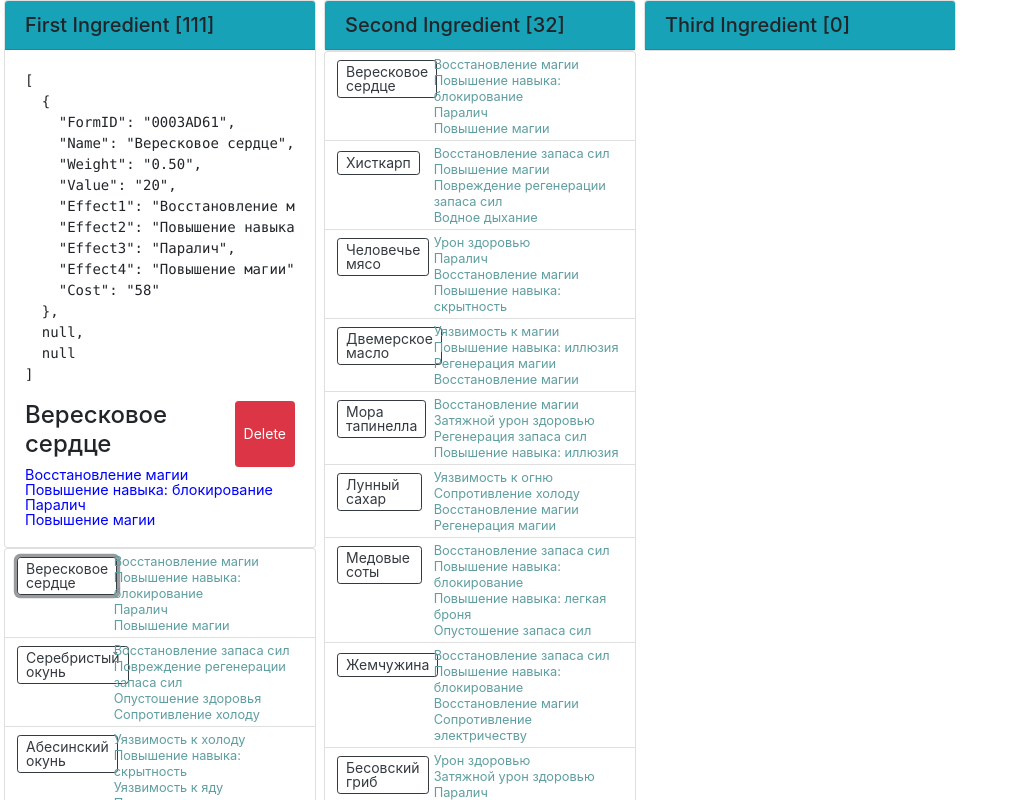
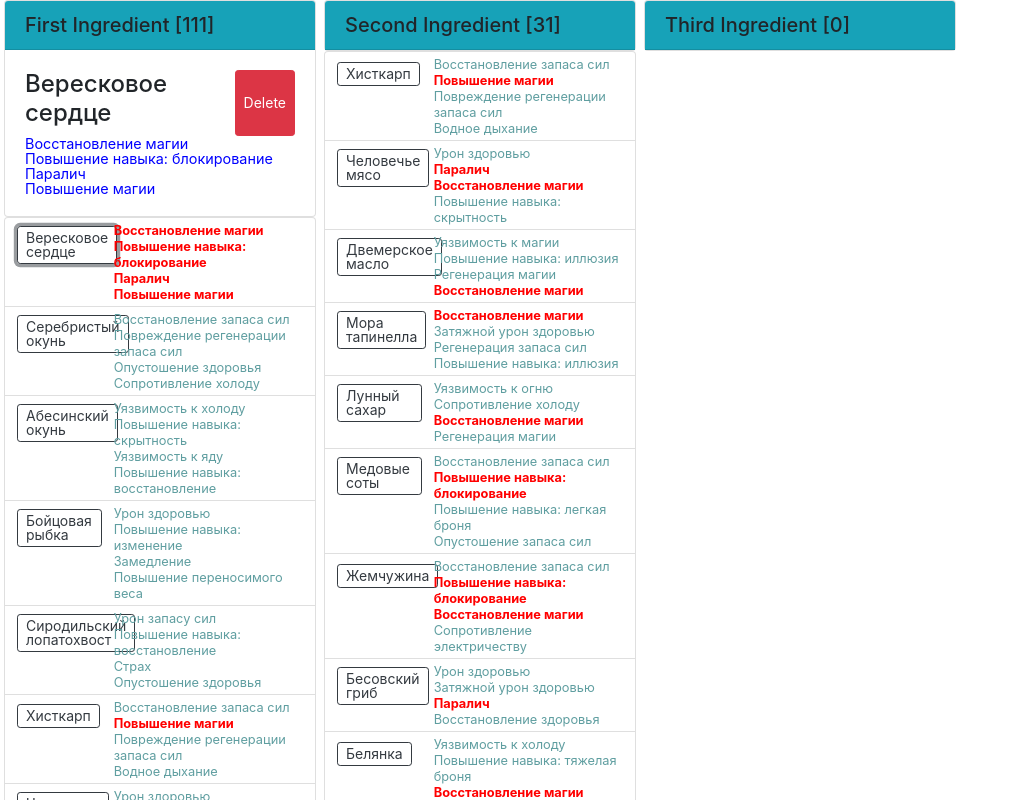
Before and after one commit to swasher/skyrim-alchemy, a Vue app: page / in a window 1280 px wide. Both pictures are taken after a click on the button "Вересковое сердце". Shown: the top 800 px of the page, without its empty margins (0-1015 px from the left). Built offline with nearby package versions, Linux system fonts and the light colour scheme.

Commit message:
further dev

```diff
--- a/src/App.vue
+++ b/src/App.vue
@@ -3,17 +3,19 @@
         <div class="container-fluid">
             <div class="row">
 
-        <Ingredients :ingredients=ingredients1 :selected=selected1 :selected-all="selectedAll" :id=1
+                <!--  todo  использовать v-for для отрисовки этих трех компонетнтов https://ru.vuejs.org/v2/guide/list.html#Компоненты-и-v-for-->
+
+                <Ingredients :ingredients=ingredients1 :selected=selected :id=0
                              @clickIngr="handleIngr" @clickEffect="handleEffect" @deleteIngr="deleteIngr">
                     <template v-slot:header>First</template>
                 </Ingredients>
 
-        <Ingredients :ingredients=ingredients2 :selected=selected2 :id=2
+                <Ingredients :ingredients=ingredients2 :selected=selected :id=1
                              @clickIngr="handleIngr" @clickEffect="handleEffect" @deleteIngr="deleteIngr" >
                     <template v-slot:header>Second</template>
                 </Ingredients>
 
-        <Ingredients :ingredients=ingredients3 :selected=selected3 :id=3
+                <Ingredients :ingredients=ingredients3 :selected=selected :id=2
                              @clickIngr="handleIngr" @clickEffect="handleEffect" @deleteIngr="deleteIngr" >
                     <template v-slot:header>Third</template>
                 </Ingredients>
@@ -31,9 +33,12 @@ import Ingredients from './components/Ingredients.vue'
   // import Proba from "./components/Proba.vue";
   import json from '../ingredient_out.json'
 
+
   function effectsOfIngr(ingr) {
     return [ingr.Effect1, ingr.Effect2, ingr.Effect3, ingr.Effect4]
   }
+
+
 
   export default {
     name: 'app',
@@ -46,30 +51,38 @@ export default {
     data() {
       return {
         ingredients: json,
-      selected1: null,
-      selected2: null,
-      selected3: null,
+        // deprecated
+        // selected1: null,
+        // selected2: null,
+        // selected3: null,
+        selected: [null, null, null]
       }
     },
 
 
       computed: {
+
           ingredients1: function () {
+              console.log('ingr1 start computed...');
+              // THIS WORKED return this.ingredients.filter(x => !this.getCurrentSelected().includes(x.Name))
               return this.ingredients
           },
           ingredients2: function () {
               // let filter_effects = this.ingredients.find(x => x.Name === this.selected1);
               // console.log('Filter by: ', filter_effects);
               console.log('ingr2 start computed...');
-      return this.filterByIngredient(this.selected1);
+              return this.filterByIngredient(this.selected[0])
           },
           ingredients3: function () {
               console.log('ingr3 start computed...');
-      return this.filterByIngredient(this.selected2);
+              return this.filterByIngredient(this.selected[1]);
           },
-    selectedAll: function () {
-      return [this.selected1, this.selected2, this.selected3]
-    }
+
+
+          // deprecated
+          // selectedAll: function () {
+          //   return [this.selected1, this.selected2, this.selected[3]]
+          // }
       },
 
     methods: {
@@ -79,87 +92,96 @@ export default {
         let ingr_obj = this.getIngrByName(ingr_name);
 
         switch (id) {
+          case 0:
+            this.$set(this.selected, 0, ingr_obj);
+            break;
           case 1:
-              this.selected1 = ingr_obj;
+            this.$set(this.selected, 1, ingr_obj);
             break;
           case 2:
-              this.selected2 = ingr_obj;
-              break;
-          case 3:
-              this.selected3 = ingr_obj;
+            this.$set(this.selected, 2, ingr_obj);
             break
         }
+        console.log('Selected updated:', this.selected)
       },
 
       deleteIngr: function (id) {
         switch (id) {
+          case 0:
+            this.$set(this.selected, 0, null);
+            this.$set(this.selected, 1, null);
+            this.$set(this.selected, 2, null);
+            break;
           case 1:
-              this.selected1 = null;
-              this.selected2 = null;
-              this.selected3 = null;
+            this.$set(this.selected, 1, null);
+            this.$set(this.selected, 2, null);
             break;
           case 2:
-              this.selected2 = null;
-              this.selected3 = null;
-              break;
-          case 3:
-              this.selected3 = null;
+            this.$set(this.selected, 2, null);
             break
         }
       },
-
-
 
       handleEffect: function () {
         console.log('click Effect (msg from parent)')
       },
 
       getIngrByName: function (name) {
-        return this.ingredients.find(x => x.Name === name);
+        // возвращает ингридиеинт в виде объекта по иго имени (string)
+        return this.ingredients.find(x => x.Name === name)
       },
 
 
-    filterByIngredient: function(ingrObj) {
+        getCurrentSelected () {
+            return this.selected.flatMap(x => x ? x.Name : [])
+        },
+
+        isSelected: function (name) {
+              console.log('this', this);
+              if (this.getCurrentSelected()) {
+                  return this.getCurrentSelected().includes(name)
+              } else {
+                  return true
+              }
+        },
+
+
+      filterByIngredient: function(inputIngr) {
           // На входе - ингридиент-объект
-      // На выходе - отфильтрованый набор объектов, у каждого из которых есть хотя бы один эффект,
-      // совпадаюший с эффектом входного ингридиента
+          // На выходе - отфильтрованый массив ingredients, по признаку, что у каждого ингридиента есть хотя бы один эффект,
+          // совпадаюший с одним из эффектов входного ингридиента
 
-      if (ingrObj) {
-        console.log('ingr: ', ingrObj.Name);
-        // let ingrEffects = [ingr.Effect1, ingr.Effect2, ingr.Effect3, ingr.Effect4];
+          if (!inputIngr) {
+              return null
+          }
 
           // эффекты входящего ингридиента
-        let ingrEffects = effectsOfIngr(ingrObj);
+          let ingrEffects = effectsOfIngr(inputIngr);
 
-        // this.ingredients.forEach(function (elem, index)  { console.log('eff:', effectsOfIngr(elem)) });
+          // возвращаем отфильтрованный массив
+          let arr = this.ingredients.filter(
+              function (item) {
+                  // возвращает true, если у item есть хоть одно свойство(эффект), имеющееся в ingrEffects
 
-        // нам нужно вернуть true, если у iterIngr есть хоть одно свойство(эффект), имеющееся в ingrEffects
-        let filteredIngr = this.ingredients.filter(function (item) {
-              // console.log(ingrEffects.indexOf(effectsOfIngr(item)));
-              // return false
-              // return -1 !== effectsOfIngr(item).indexOf(ingrEffects)
-              return  (effectsOfIngr(item).filter(value => -1 !== ingrEffects.indexOf(value))).length
+                  return (
+                      effectsOfIngr(item).// этот фильтр возвращает массив совпавших эффектов. Так, если хоть один эффект совпал, то длина массива будет более нуля, то есть вернет true
+                      filter(value => -1 !== ingrEffects.indexOf(value))
+                  ).length;
               }
           );
-        console.log('filteredIngr:', filteredIngr);
-        return filteredIngr
-      } else {
-        return null
+
+          console.log('arr=', arr);
+          console.log('this.getCurrentSelected()=', this.getCurrentSelected());
+
+          // Так же удаляем из всех трех списков уже выбранные компоненты.
+          // todo походу, из ПЕРВОГО списка так не удаляется, потому что к нему не применяется этот метод
+          return arr.filter(x => !this.isSelected(x.Name))
+
       }
     }
-
-  },
     // created() {
     //   this.getIngredients();
     // },
-
-
-  filterByEfect: function () {
-      // filter by one effect
-  }
-
-
-
   }
 </script>
 
--- a/src/components/Ingredients.vue
+++ b/src/components/Ingredients.vue
@@ -3,17 +3,17 @@
     <div class="card">
       <h5 class="card-header bg-info"><slot name="header"></slot> Ingredient [{{ingrCount}}]</h5>
 
-      <div v-if="selected" class="card-body">
-        <pre>{{selectedAll}}</pre>
+      <div v-if="selected[id]" class="card-body">
+
         <div class="row">
             <div class="col-md-12 d-flex">
-              <h4>{{ selected.Name }}</h4>
+              <h4>{{ selected[id].Name }}</h4>
               <b-button class="ml-auto" size="sm" variant="danger" @click="onClickDelete">Delete</b-button>
             </div>
         </div>
 
         <ul class="list-unstyled">
-          <li v-for="effect in [selected.Effect1, selected.Effect2, selected.Effect3, selected.Effect4]">
+          <li v-for="effect in effectsOfIngr(selected[id])">
             <b-link class="choosed-effect" href="#">{{ effect }}</b-link>
           </li>
         </ul>
@@ -32,8 +32,14 @@
         <div class="col-8 px-1">
 
           <ul class="list-unstyled">
-            <li v-for="i in [ingr.Effect1, ingr.Effect2, ingr.Effect3, ingr.Effect4]">
-              <b-link class="effect" href="#" @click="onClickEffect">{{ i }}</b-link>
+            <li v-for="effect in effectsOfIngr(ingr)" >
+
+<!--
+              <b-link v-if="checkMatch(effect)" class="effect-match" href="#" @click="onClickEffect">{{ effect }}</b-link>
+              <b-link v-else class="effect" href="#" @click="onClickEffect">{{ effect }}</b-link>
+-->
+              <b-link class="effect" :class="setEffectClass(effect)" @click="onClickEffect">{{ effect }}</b-link>
+
             </li>
           </ul>
 
@@ -46,7 +52,7 @@
 <script>
 /*eslint no-console: ["error", { allow: ["warn", "error", "log"] }] */
 
-  // import axios from 'axios';
+
 
 export default {
   name: 'Ingredients',
@@ -61,8 +67,7 @@
 
   props: {
     ingredients: Array,
-        selected: Object,
-        selectedAll: Array,
+    selected: Array,
     id: Number
   },
 
@@ -74,19 +79,12 @@
       } else {
         return 0
       }
-      }
+    },
   },
 
   methods: {
     onClickIngr: function (event) {
-          // console.log(event);
-          // console.log(event.target.textContent);
         console.log('call onClickIngr');
-          console.log(event);
-
-          // console.log(this.ingredients[0]);
-          // console.log(this.ingredients.find(x => x.Name === event.target.textContent));
-          // deprecated this.choosedIngredient = event.target.textContent;
         this.$emit('clickIngr', event.target.textContent, this.id)
     },
     onClickEffect: function (event) {
@@ -94,12 +92,46 @@
     },
     onClickDelete: function () {
         this.$emit('deleteIngr', this.id)
+    },
+    effectsOfIngr(ingr) {
+      return [ingr.Effect1, ingr.Effect2, ingr.Effect3, ingr.Effect4]
+    },
+
+    setEffectClass: function (effect) {
+      if (this.id === 0) {
+
+        // Обрабатываем подсветку на первом ингридиенте.
+        // логика такая - если пользователь кликнул на эффекте, то подсвечиваются в этом столбце все такие же эффекты,
+        // чтобы пользователь мог заменить ингридиент.
+        // todo Эти эффекты при сортировке должны идти сначала
+        //
+        // Если пользователь кликнул на ингридиенте, то или ничего не
+        // подсвечивается, или все четыре эффекта (подумать)
+
+        if (this.selected[this.id]) {
+          if (this.effectsOfIngr(this.selected[this.id]).includes(effect)) {
+            return {'effect-match': true}
           }
         }
 
+      } else if (this.id === 1) {
+
+        // Обработка второго столбца.
+        // Нам нужно подсветить эффекты, имеющиеся в selected[0]
+        // todo и вывести их при сортировке вначало, учитывая кол-во совпадающих эффектов в ингридиете
+
+        if (this.selected[0]) {
+          if (this.effectsOfIngr(this.selected[0]).includes(effect)) {
+            return {'effect-match': true}
+          }
+        }
+
+      }
+    }
+
+  }
+
 };
-
-
 </script>
 
 <style scoped>
@@ -115,6 +147,11 @@
   font-size: 0.8em;
   color: cadetblue;
 }
+.effect-match {
+  font-size: 0.8em;
+  color: red;
+  font-weight: bold;
+}
 .choosed-effect {
   font-size: 0.9em;
   color: blue;
```
Also changed, not shown: 1 other file (tests, documents, lock files or other folders). Lines whose indentation alone changed are shown as unchanged.
